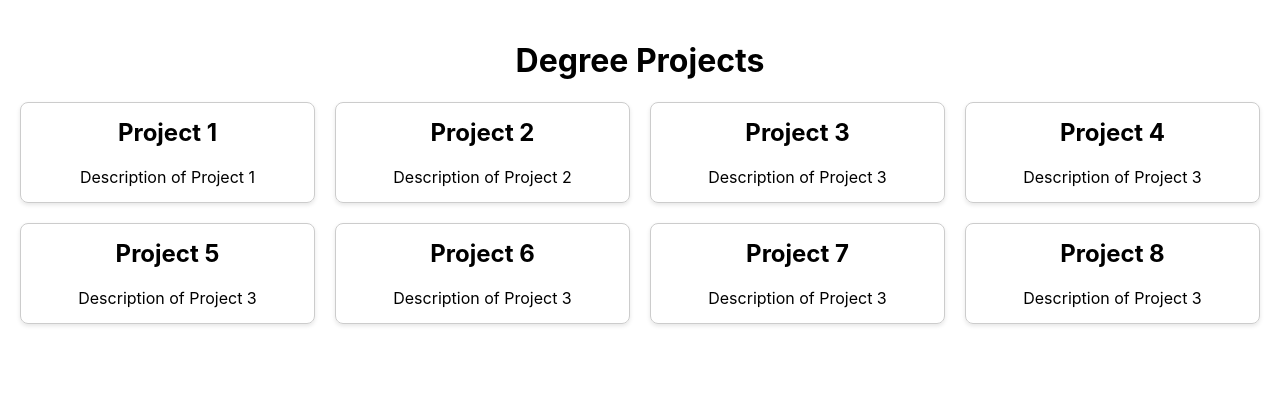
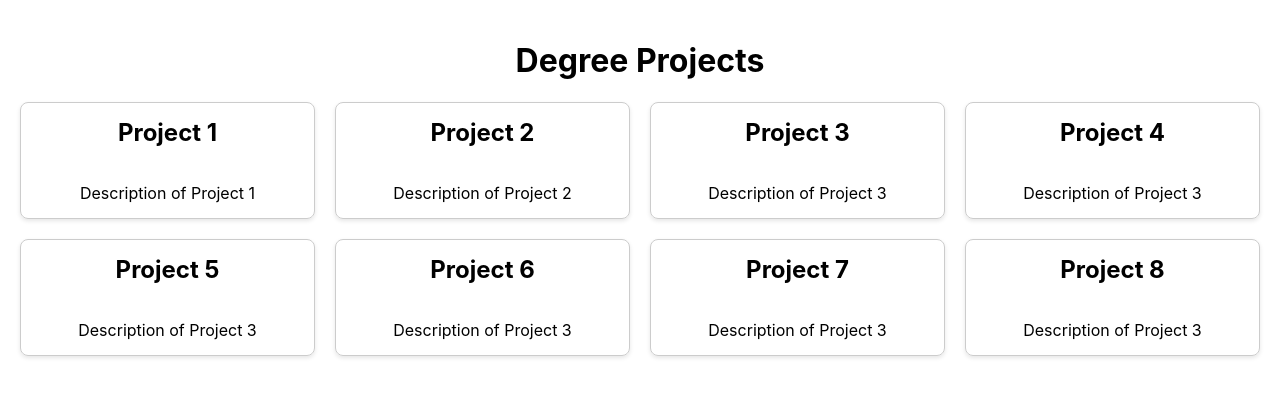
Before and after one commit to KirilChingarov/AcademiX-FrontEnd, a React (Create React App) app: page /degree-projects in a window 1280 px wide. Shown: the top 396 px of the page. Built offline with nearby package versions, Linux system fonts and the light colour scheme.

Commit message:
Fix styling of cards and add styles for read more button

```diff
--- a/src/pages/DisplayDegreeProjects/DegreeProjectsPage.css
+++ b/src/pages/DisplayDegreeProjects/DegreeProjectsPage.css
@@ -15,6 +15,8 @@
     padding: 15px;
     border-radius: 8px;
     box-shadow: 0 2px 4px rgba(0, 0, 0, 0.1);
+    display: flex;
+    flex-direction: column;
 }
 
 .degreeProjectsDisplay .projectCard h2 {
@@ -23,4 +25,24 @@
 
 .degreeProjectsDisplay .projectCard p {
     margin-bottom: 0;
+    flex-grow: 1;
+    overflow: hidden;
+    text-overflow: ellipsis;
+    display: -webkit-box;
+    -webkit-line-clamp: 3;
+    -webkit-box-orient: vertical;
 }
+
+.degreeProjectsDisplay .readMoreButton {
+    margin-top: 10px;
+    padding: 10px 20px;
+    border: none;
+    border-radius: 4px;
+    background-color: #007bff;
+    color: white;
+    cursor: pointer;
+}
+
+.degreeProjectsDisplay .readMoreButton:hover {
+    background-color: #0056b3;
+}
```
